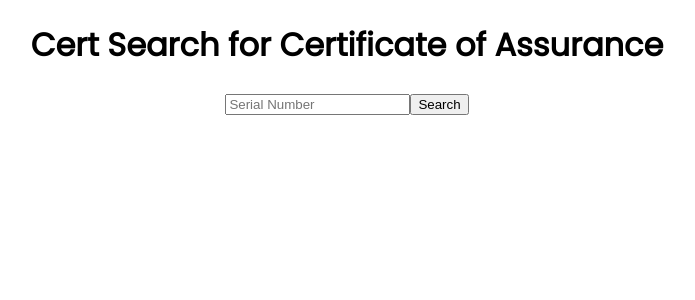
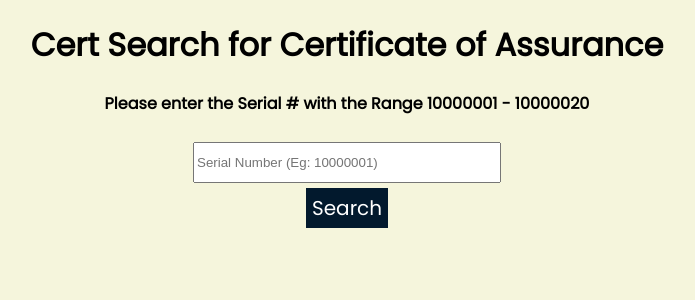
Before and after one commit to sldrigging/searchcert, a React (Create React App) app: page / in a window 1280 px wide. Shown: the top 300 px of the page, without its empty margins (293-988 px from the left). Built offline with nearby package versions, Linux system fonts and the light colour scheme.

Commit message:
new commit

```diff
--- a/src/App.css
+++ b/src/App.css
@@ -1,3 +1,7 @@
+body{
+  background-color: beige;
+}
+
 .App {
   text-align: center;
   font-family: 'Poppins', sans-serif;
--- a/src/components/Test.js
+++ b/src/components/Test.js
@@ -10,7 +10,11 @@ function Test() {
 
   const data = Sheet;
 
+
+
+
   const onSearch = () => {
+
     setFilteredData(
       data.filter(cert =>
         cert.Serial.includes(search)
@@ -22,13 +26,16 @@ function Test() {
   return (
     <div className="App">
       <h1>Cert Search for Certificate of Assurance</h1>
+     <h4>Please enter the Serial # with the Range 10000001 - 10000020</h4>
 
       <input
-        type="text"
-        placeholder="Serial Number"
+        type="number" name="cert" min="10000001" max="100000020"  maxlength = "3"
+      style={{height: '35px', margin: '5px', width:'300px'}}
+        placeholder="Serial Number (Eg: 10000001)"
         onChange={e => setSearch(e.target.value)}
       />
-      <button onClick={onSearch}>Search</button>
+      <br/>
+      <button onClick={onSearch} style={{ backgroundColor:'#02192D',  border:'none', color:'white', height:'40px', fontFamily:'Poppins', fontSize:'20px'}}>Search</button>
       {filtereddata.map((cert, Serial) => (
         <CertDetail key={Serial} {...cert} />
       ))}
```
